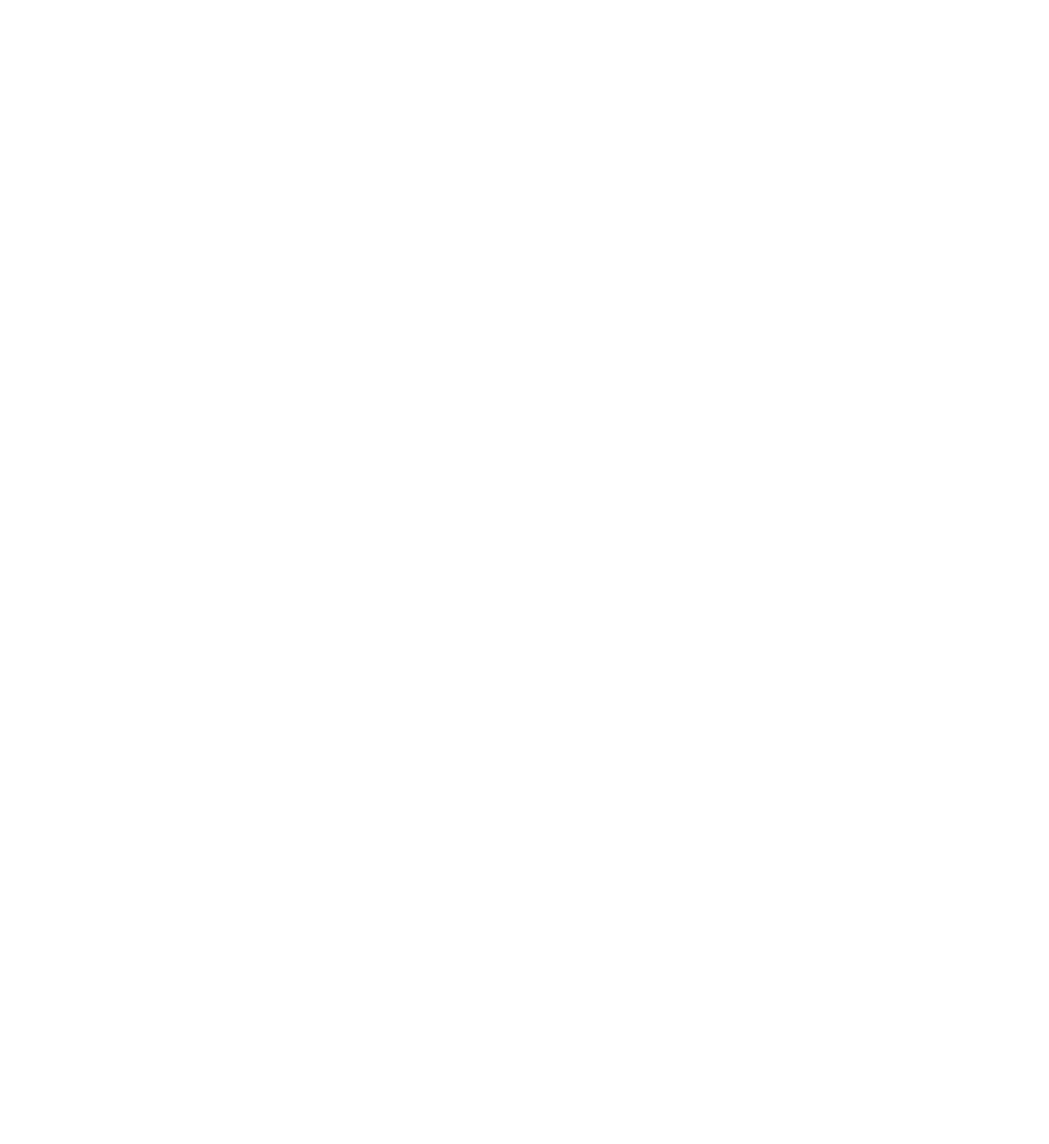
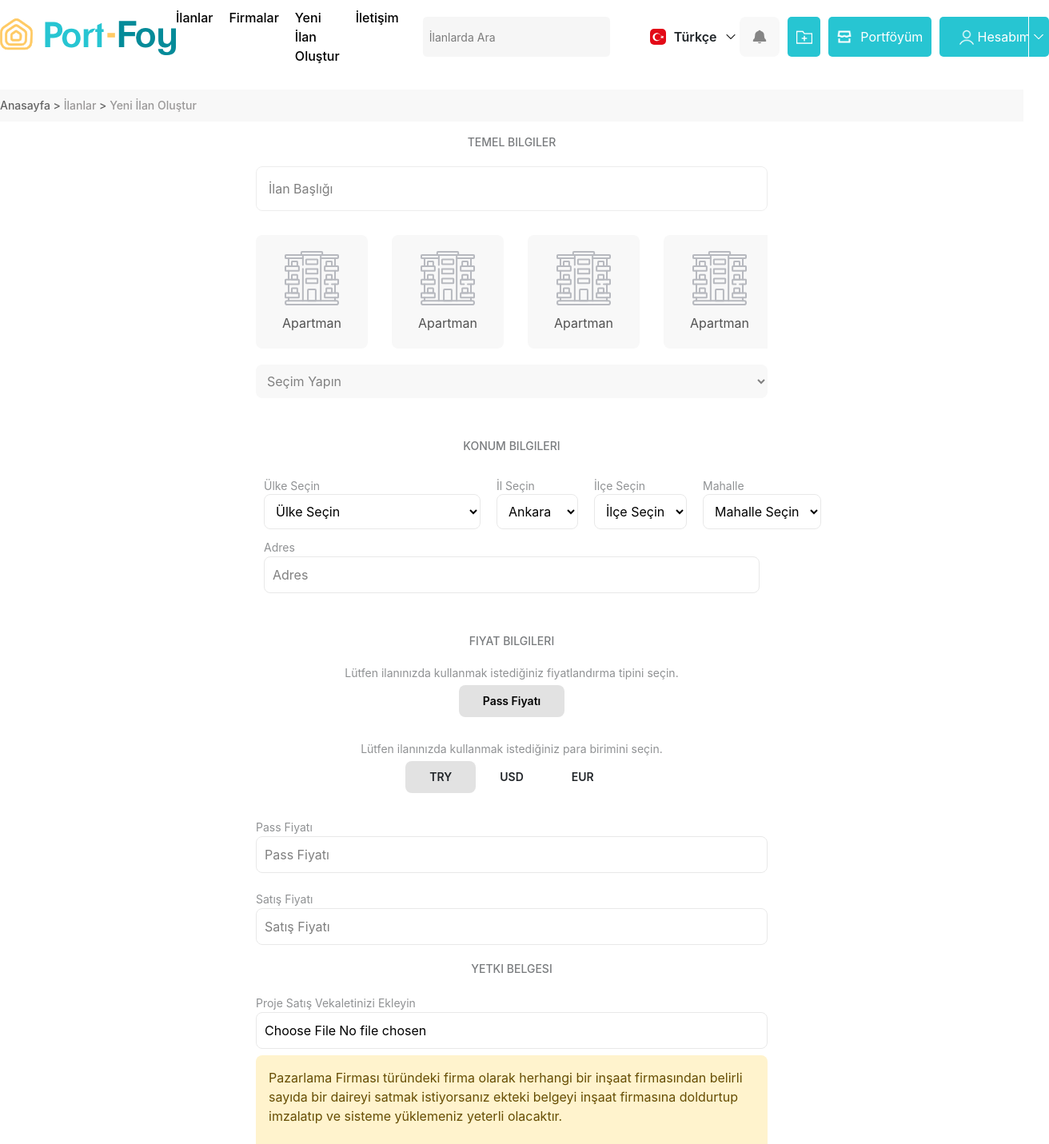
Before and after one commit to melihkostk/portfoy, a React (Vite) app: page /properties/create in a window 1280 px wide. Before the commit this address had no page. Shown: the part 20-1451 px from the top of the page at 80% size, 1312 px wide, since content can reach past the window. Before the commit the page ends 800 px from the top, so only its background shows below. Built offline with nearby package versions, Linux system fonts and the light colour scheme.

Commit message:
Create property page design completed

```diff
--- a/src/App.jsx
+++ b/src/App.jsx
@@ -14,6 +14,7 @@
 import { Consent } from "./pages/Consent";
 import { Companies } from "./pages/Companies";
 import { Properties } from "./pages/Properties";
+import { Create } from "./pages/Create";
 
 function App() {
 
@@ -35,6 +36,7 @@
         <Route path="/consent" element={<Consent />} />
         <Route path="/companies" element={<Companies />} />
         <Route path="/properties" element={<Properties />} />
+        <Route path="/properties/create" element={<Create />} />
       </Routes>
     </BrowserRouter>
 
--- /dev/null
+++ b/src/components/CreateButton.jsx
@@ -0,0 +1,10 @@
+import typeIcon from "../assets/type.svg";
+
+export function CreateButton(){
+    return(
+        <div className="bg-[#f8f8f8] py-5 px-3.75 rounded-lg cursor-pointer shrink-0 mr-7.5 w-35 flex flex-col items-center">
+            <img src={typeIcon} alt="" />
+            <p className="mt-2.5 whitespace-nowrap text-[#515151]">Apartman</p>
+        </div>
+    )
+}
--- a/src/components/Header.jsx
+++ b/src/components/Header.jsx
@@ -57,10 +57,10 @@
                             <Link to={"/companies"} className="text-black hover:text-[#27C5D2] transition-colors duration-300 ease-in-out font-medium">Firmalar</Link>
                         </li>
                         <li>
-                            <Link className="text-black hover:text-[#27C5D2] transition-colors duration-300 ease-in-out font-medium">Yeni İlan Oluştur</Link>
+                            <Link to={"/properties/create"} className="text-black hover:text-[#27C5D2] transition-colors duration-300 ease-in-out font-medium">Yeni İlan Oluştur</Link>
                         </li>
                         <li>
-                            <Link className="text-black hover:text-[#27C5D2] transition-colors duration-300 ease-in-out font-medium">İletişim</Link>
+                            <Link to={"/contacts"} className="text-black hover:text-[#27C5D2] transition-colors duration-300 ease-in-out font-medium">İletişim</Link>
                         </li>
                     </ul>
                 </div>}
--- /dev/null
+++ b/src/pages/Create.jsx
@@ -0,0 +1,138 @@
+import { CreateButton } from "../components/CreateButton"
+import { Header } from "../components/Header"
+import { AppLinks } from "../components/AppLinks"
+import { Footer } from "../components/Footer"
+
+export function Create() {
+    return (
+        <div className='flex flex-col items-center font-sf'>
+            <Header />
+            <div className="w-full bg-[#f8f8f8] flex justify-center py-2.5 mb-4">
+                <div className="w-full max-w-350">
+                    <p className="text-sm text-[#636363] font-medium">Anasayfa {">"} <span className="text-[#9a9898]"> İlanlar</span> {">"} <span className="text-[#9a9898]"> Yeni İlan Oluştur</span></p>
+                </div>
+            </div>
+            <div className="w-full max-w-350 flex items-center justify-center">
+                <div className="w-[50%]">
+                    <div className="mb-12.5">
+                        <p className="uppercase text-sm text-[#212529] opacity-60 text-center mb-5 font-medium">Temel Bilgiler</p>
+                        <input className="p-3.75 rounded-lg border border-[#ededed] w-full" type="text" placeholder="İlan Başlığı" />
+                        <div className="flex overflow-x-auto scrollbar-none mt-7.5">
+                            <CreateButton />
+                            <CreateButton />
+                            <CreateButton />
+                            <CreateButton />
+                            <CreateButton />
+                        </div>
+                        <div className="mt-5">
+                            <select className="w-full bg-[#f8f8f8] text-[#818181] p-2.5 rounded-lg" name="" id="">
+                                <option value="">Seçim Yapın</option>
+                                <option value="">Proje Apartman</option>
+                                <option value="">Proje Villa</option>
+                            </select>
+                        </div>
+                    </div>
+                    <div className="mb-12.5">
+                        <p className="uppercase text-sm text-[#212529] opacity-60 text-center mb-5 font-medium">Konum Bilgileri</p>
+                        <div>
+                            <div className="flex justify-between items-center">
+                                <div className="flex flex-col m-2.5 flex-1">
+                                    <label className="text-sm text-[#212529] opacity-50" htmlFor="">Ülke Seçin</label>
+                                    <select className="p-2.5 border border-[#e8e8e8] rounded-lg">
+                                        <option value="">Ülke Seçin</option>
+                                        <option value="">Türkiye</option>
+                                        <option value="">Kuzey Kıbrıs Türk Cumhuriyeti</option>
+                                    </select>
+                                </div>
+                                <div className="flex flex-col m-2.5 flex-1">
+                                    <label className="text-sm text-[#212529] opacity-50" htmlFor="">İl Seçin</label>
+                                    <select className="p-2.5 border border-[#e8e8e8] rounded-lg">
+                                        <option value="">Ankara</option>
+                                        <option value="">Konya</option>
+                                        <option value="">İstanbul</option>
+                                    </select>
+                                </div>
+                                <div className="flex flex-col m-2.5 flex-1">
+                                    <label className="text-sm text-[#212529] opacity-50" htmlFor="">İlçe Seçin</label>
+                                    <select className="p-2.5 border border-[#e8e8e8] rounded-lg">
+                                        <option value="">İlçe Seçin</option>
+                                    </select>
+                                </div>
+                                <div className="flex flex-col m-2.5 flex-1">
+                                    <label className="text-sm text-[#212529] opacity-50" htmlFor="">Mahalle</label>
+                                    <select className="p-2.5 border border-[#e8e8e8] rounded-lg">
+                                        <option value="">Mahalle Seçin</option>
+                                    </select>
+                                </div>
+                            </div>
+                            <div className="px-2.5">
+                                <label className="text-sm text-[#212529] opacity-50" htmlFor="">Adres</label>
+                                <input className="p-2.5 rounded-lg border border-[#e8e8e8] block w-full" type="text" placeholder="Adres" />
+                            </div>
+                        </div>
+                    </div>
+                    <div className="flex flex-col items-center">
+                        <p className="uppercase text-sm text-[#212529] opacity-60 text-center mb-5 font-medium">Fiyat Bilgileri</p>
+                        <div>
+                            <div className="flex flex-col items-center">
+                                <p className="mb-1.25 text-sm text-[#212529] opacity-50">Lütfen ilanınızda kullanmak istediğiniz fiyatlandırma tipini seçin.</p>
+                                <label className="text-center bg-[#e2e2e2] text-sm font-semibold py-2.5 px-7.5 rounded-lg mb-7.5">Pass Fiyatı</label>
+                            </div>
+                            <div className="flex flex-col items-center">
+                                <p className="mb-1.25 text-sm text-[#212529] opacity-50">
+                                    Lütfen ilanınızda kullanmak istediğiniz para birimini seçin.
+                                </p>
+                                <div className="flex items-center mb-7.5">
+                                    <div className="text-sm text-[#212529] font-semibold py-2.5 px-7.5 bg-[#e2e2e2] rounded-lg">
+                                        TRY
+                                    </div>
+                                    <div className="text-sm text-[#212529] font-semibold py-2.5 px-7.5">
+                                        USD
+                                    </div>
+                                    <div className="text-sm text-[#212529] font-semibold py-2.5 px-7.5">
+                                        EUR
+                                    </div>
+                                </div>
+                            </div>
+                        </div>
+                        <div className="w-full">
+                            <div className="mb-5">
+                                <label className="text-sm text-[#212529] opacity-50 mb-2" htmlFor="">Pass Fiyatı</label>
+                                <input className="block rounded-lg p-2.5 border border-[#e8e8e8] w-full" type="text" placeholder="Pass Fiyatı" />
+                            </div>
+                            <div className="mb-5">
+                                <label className="text-sm text-[#212529] opacity-50 mb-2" htmlFor="">Satış Fiyatı</label>
+                                <input className="block rounded-lg p-2.5 border border-[#e8e8e8] w-full" type="text" placeholder="Satış Fiyatı" />
+                            </div>
+                        </div>
+                    </div>
+                    <div className="mb-12.5">
+                        <p className="uppercase text-sm text-[#212529] opacity-60 text-center mb-5 font-medium">Yetki Belgesi</p>
+                        <div>
+                            <label className="text-sm text-[#212529] opacity-50 mb-2" htmlFor="">Proje Satış Vekaletinizi Ekleyin</label>
+                            <input className="block rounded-lg p-2.5 border border-[#e8e8e8] w-full" type="file" accept="application/pdf" required />
+                            <div className="p-4 mt-2 mb-4 bg-[#fff3cd] rounded-lg text-[#664d03]">
+                                <p>Pazarlama Firması türündeki firma olarak herhangi bir inşaat firmasından belirli sayıda bir daireyi satmak istiyorsanız ekteki belgeyi inşaat firmasına doldurtup imzalatıp ve sisteme yüklemeniz yeterli olacaktır.</p>
+                                <p className="mt-5 mb-4">
+                                    Yetki belgesi örneğini indirin
+                                </p>
+                                <a href="https://demo.pigasoft.com/portfoy/public/licence-of-authorization.pdf" className="uppercase bg-[#FFCA64] py-2 px-5 rounded-lg text-black text-sm hover:bg-[#ffca2c] transition-colors duration-300 ease-in-out cursor-pointer">İndir</a>
+                            </div>
+                        </div>
+                    </div>
+                    <div className="flex justify-center">
+                        <button className="h-12.5 bg-[#27C5D2] px-5 cursor-pointer rounded-[5px] text-white whitespace-nowrap hover:bg-[#026872] transition-colors duration-300 ease-in-out">Yeni İlan Oluştur</button>
+                    </div>
+                </div>
+            </div>
+            <div className='w-full mt-30 mb-30'>
+                <div className='w-full mx-auto max-w-350 flex flex-col items-center justify-center bg-[#f7f6fb]'>
+                    <AppLinks />
+                </div>
+            </div>
+            <div className='w-full'>
+                <Footer />
+            </div>
+        </div>
+    )
+}
```
Also changed, not shown: src/assets/type.svg (added).
